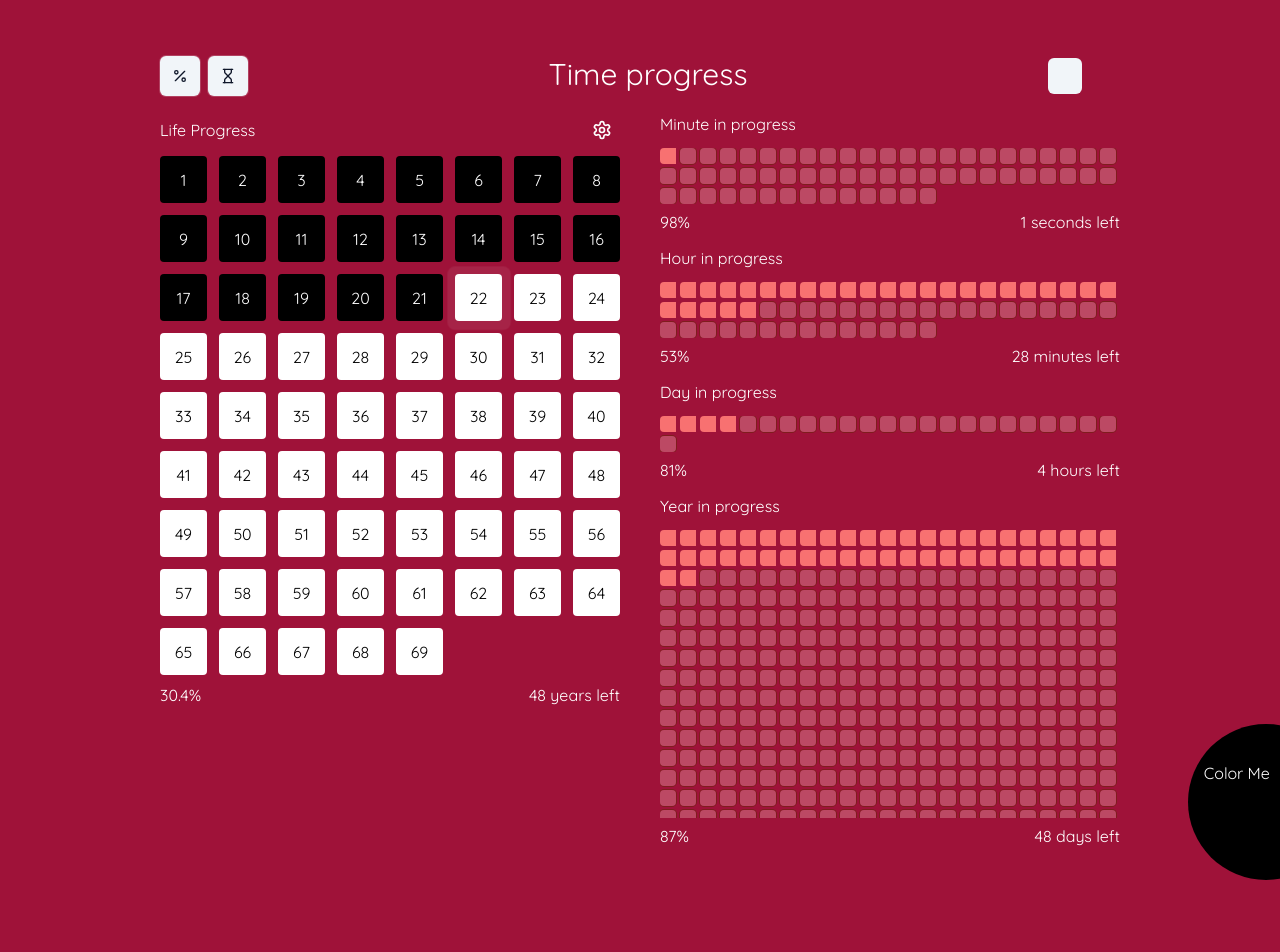
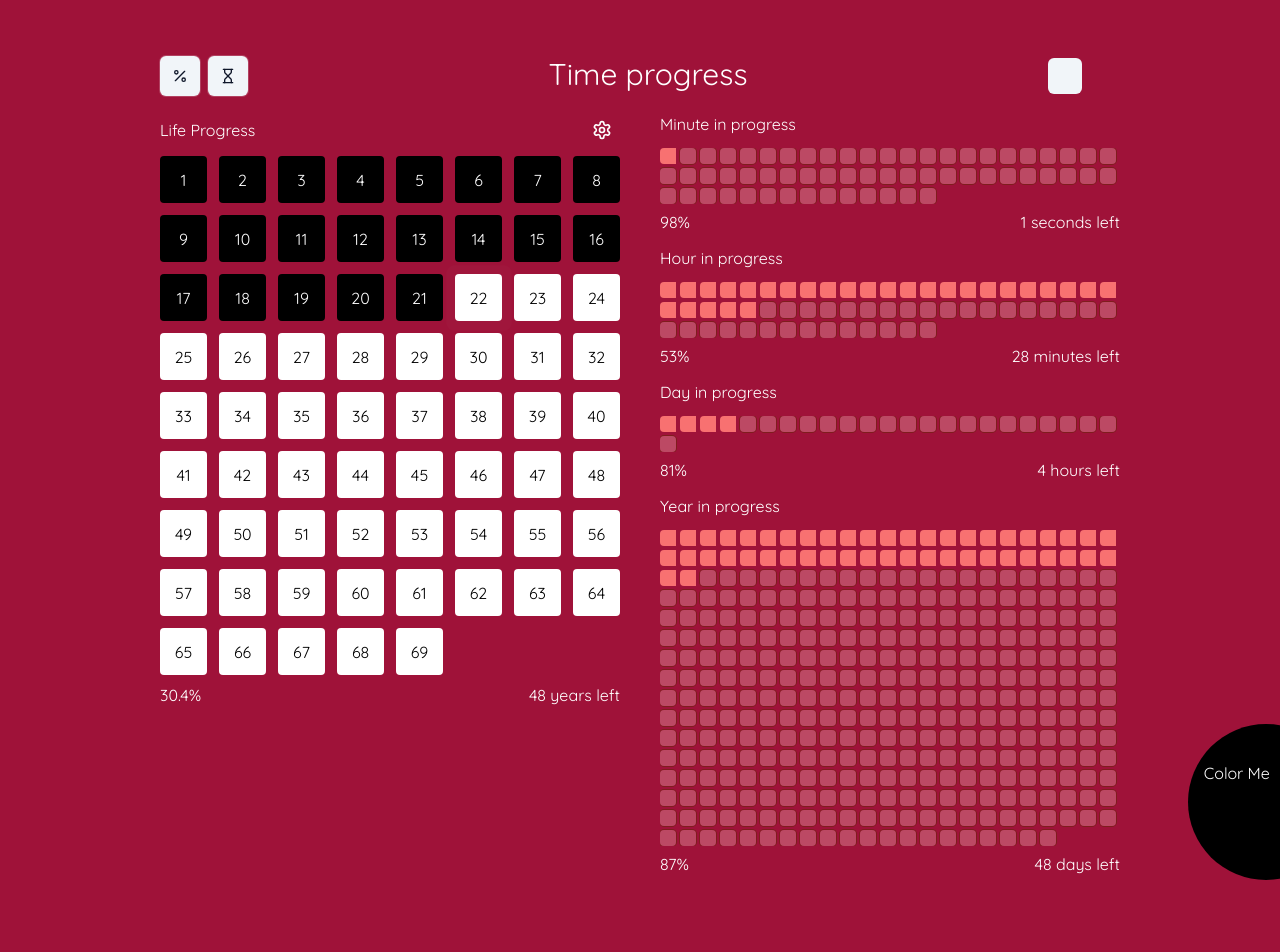
Before and after one commit to MrSnor/Time-Progress, a React (Vite) app: page / in a window 1280 px wide. Shown: the top 952 px of the page. Built offline with nearby package versions, Linux system fonts and the light colour scheme; some icons are missing.

Commit message:
Improve ProgressBase component's square view logic
- Add comment explaining different max-height for "days" view
- Refactor className logic for better readability and maintainability

Signed-off-by: Partha Priyadarshi Das <66919291+MrSnor@users.noreply.github.com>

```diff
--- a/src/components/ui/ProgressBase.jsx
+++ b/src/components/ui/ProgressBase.jsx
@@ -53,14 +53,16 @@ const ProgressBase = ({
         </div>
 
         {/* progress in squares */}
+        {/* using different max-h for "days" to maintain rate of transition */}
         <div
           className={cn(
             "flex flex-wrap gap-1",
-            activeView === "square"
-              ? timeParts[1] === "days"
-                ? "max-h-72"
-                : "max-h-20"
-              : "max-h-0",
+            activeView === "square" && "opacity-100",
+            activeView !== "square" && "max-h-0 opacity-0",
+            activeView === "square" && timeParts[1] !== "days" && "max-h-20",
+            activeView === "square" &&
+              timeParts[1] === "days" &&
+              "max-h-[360px]",
           )}
         >
           {[...Array(Math.round(timeUnitConversions[timeParts[1]]))].map(
```
